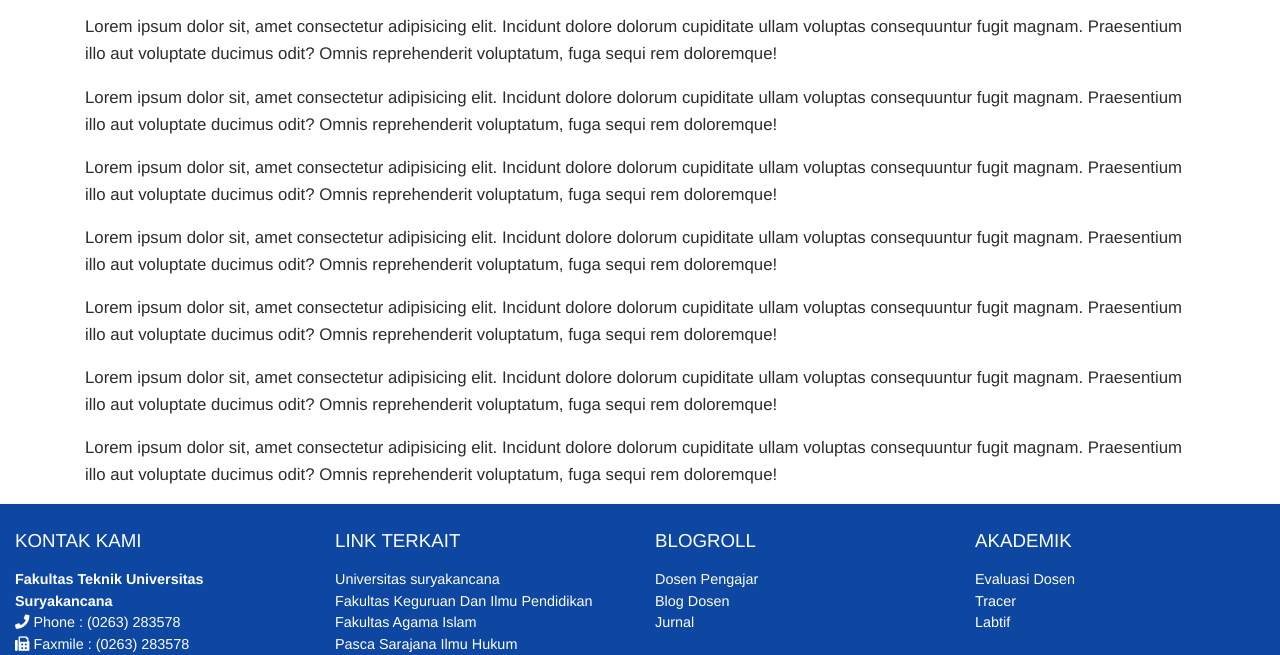
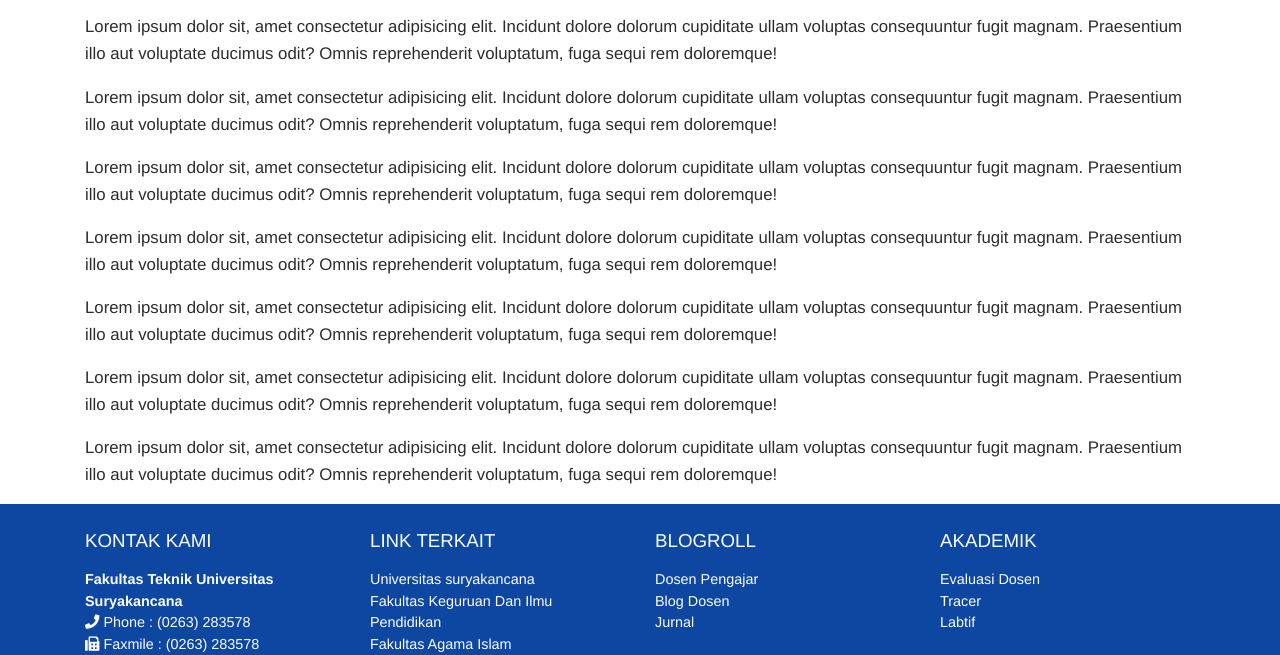
Before and after one commit to Tiyarawidiansyahnoor/tugaspwl, a plain HTML site: page index.html in a window 1280 px wide. Shown: the part 795-1450 px from the top of the page. Drawn offline with nearby package versions, Linux system fonts and the light colour scheme; some packages are replaced by stand-ins of ours; files whose address does not match are found by name.

Commit message:
commit-5

```diff
--- a/index.html
+++ b/index.html
@@ -148,7 +148,7 @@
     <footer class="page-footer font-small primary-color-dark pt-4">
 
       <!-- Footer Links -->
-      <div class="container-fluid text-center text-md-left">
+      <div class="container text-center text-md-left">
 
         <!-- Grid row -->
         <div class="row">
```
